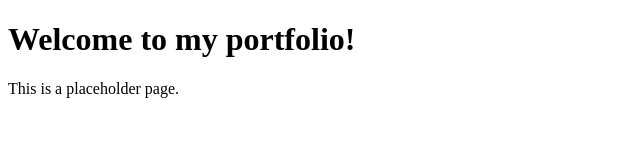
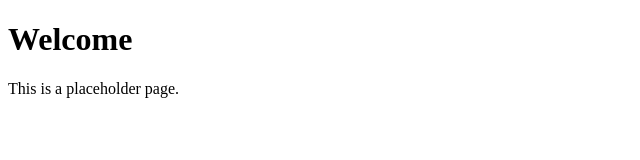
Before and after one commit to HariniCodezz/HariniCodezz.github.io, a plain HTML site: page index.html in a window 1280 px wide. Shown: the whole page, without its empty margins (0-640 px from the left). Drawn offline with Linux system fonts and the light colour scheme.

Commit message:
heading changed

```diff
--- a/index.html
+++ b/index.html
@@ -4,7 +4,7 @@
   <title>HariniCodezz Portfolio</title>
 </head>
 <body>
-  <h1>Welcome to my portfolio!</h1>
+  <h1>Welcome </h1>
   <p>This is a placeholder page.</p>
 </body>
 </html>
```
